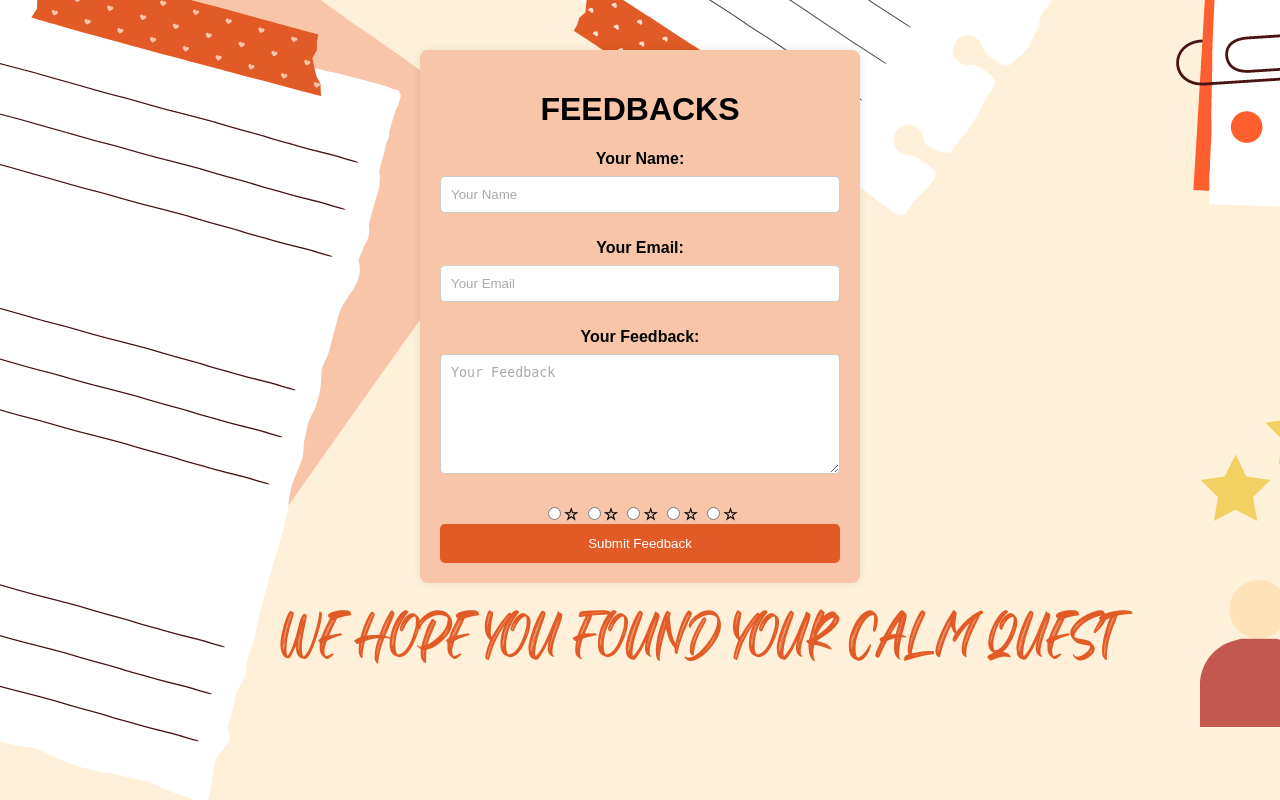
After one commit to soham1410/Brainspace-MINDFULLNESS-WEBSITE, a PHP site: page /feedback_form.php in a window 1280 px wide. The commit adds this page. Run offline with PHP 8.4, Linux system fonts and the light colour scheme.

Commit message:
Add files via upload

```diff
--- /dev/null
+++ b/Login/feedback_form.php
@@ -0,0 +1,100 @@
+<!DOCTYPE html>
+<html lang="en">
+<head>
+    <meta charset="UTF-8">
+    <meta name="viewport" content="width=device-width, initial-scale=1.0">
+    <title>Feedback Form</title>
+    <style>
+        /* CSS for feedback form */
+        form {
+            width: 400px;
+            margin: 50px auto;
+            padding: 20px;
+            background-color: #F8C5A9;
+            border-radius: 8px;
+            box-shadow: 0 0 10px rgba(0, 0, 0, 0.1);
+
+        }
+
+        input[type="text"],
+        input[type="email"],
+        textarea {
+            width: 100%;
+            padding: 10px;
+            margin: 8px 0;
+            border: 1px solid #ccc;
+            border-radius: 5px;
+            box-sizing: border-box;
+        }
+
+        textarea {
+            height: 120px;
+        }
+
+        input[type="submit"] {
+            background-color: #E25A25;
+            color: white;
+            padding: 12px 20px;
+            border: none;
+            border-radius: 5px;
+            cursor: pointer;
+            width: 100%;
+        }
+
+        input[type="submit"]:hover {
+            background-color: #45a049;
+        }
+
+        /* CSS for form placeholders */
+        ::-webkit-input-placeholder { /* Chrome/Opera/Safari */
+            color: #aaa;
+        }
+        ::-moz-placeholder { /* Firefox 19+ */
+            color: #aaa;
+        }
+        :-ms-input-placeholder { /* IE 10+ */
+            color: #aaa;
+        }
+        :-moz-placeholder { /* Firefox 18- */
+            color: #aaa;
+        }
+
+        /* CSS for form labels */
+        label {
+            font-weight: bold;
+        }
+
+        /* CSS for page background */
+        body {
+            background-color: #f2f2f2;
+            font-family: Arial, sans-serif;
+            text-align: center;
+            background-image: url('f2.png');
+        }
+    </style>
+</head>
+<body>
+
+    <form action="submit_feedback.php" method="post">
+        <h1>FEEDBACKS</H1>
+        <label for="name">Your Name:</label><br>
+        <input type="text" id="name" name="name" placeholder="Your Name" required><br><br>
+        <label for="email">Your Email:</label><br>
+        <input type="email" id="email" name="email" placeholder="Your Email" required><br><br>
+        <label for="message">Your Feedback:</label><br>
+        <textarea id="message" name="message" placeholder="Your Feedback" required></textarea><br><br>
+        <div class="star-rating">
+                <input type="radio" id="star1" name="rating" value="1"><label for="star1">☆</label>
+                <input type="radio" id="star2" name="rating" value="2"><label for="star2">☆</label>
+                <input type="radio" id="star3" name="rating" value="3"><label for="star3">☆</label>
+                <input type="radio" id="star4" name="rating" value="4"><label for="star4">☆</label>
+                <input type="radio" id="star5" name="rating" value="5"><label for="star5">☆</label>
+            </div>
+        <input type="submit" value="Submit Feedback">
+
+
+
+
+    </form>
+</body>
+</html>
--- a/Login/index.php
+++ b/Login/index.php
@@ -37,7 +37,7 @@
         <li><a href="benefit.php">Benefits</a></li>
         <li><a href="practise.php">Practices</a></li>
         <li><a href="contacts.php">Contacts</a></li>
-        <li><a href="feedback.php">Feedback</a></li>
+        <li><a href="feedback_form.php">Feedback</a></li>
         <li><a href="stress.php">Stress</a></li>
         <li><a href="anxiety.php">Anxiety</a></li>
         <!-- Add more navigation items as needed -->
```
Also changed, not shown: Login/submit_feedback.php (added, +114 -0 lines), Login/f2.png (added), Login/feedback.png (added).
